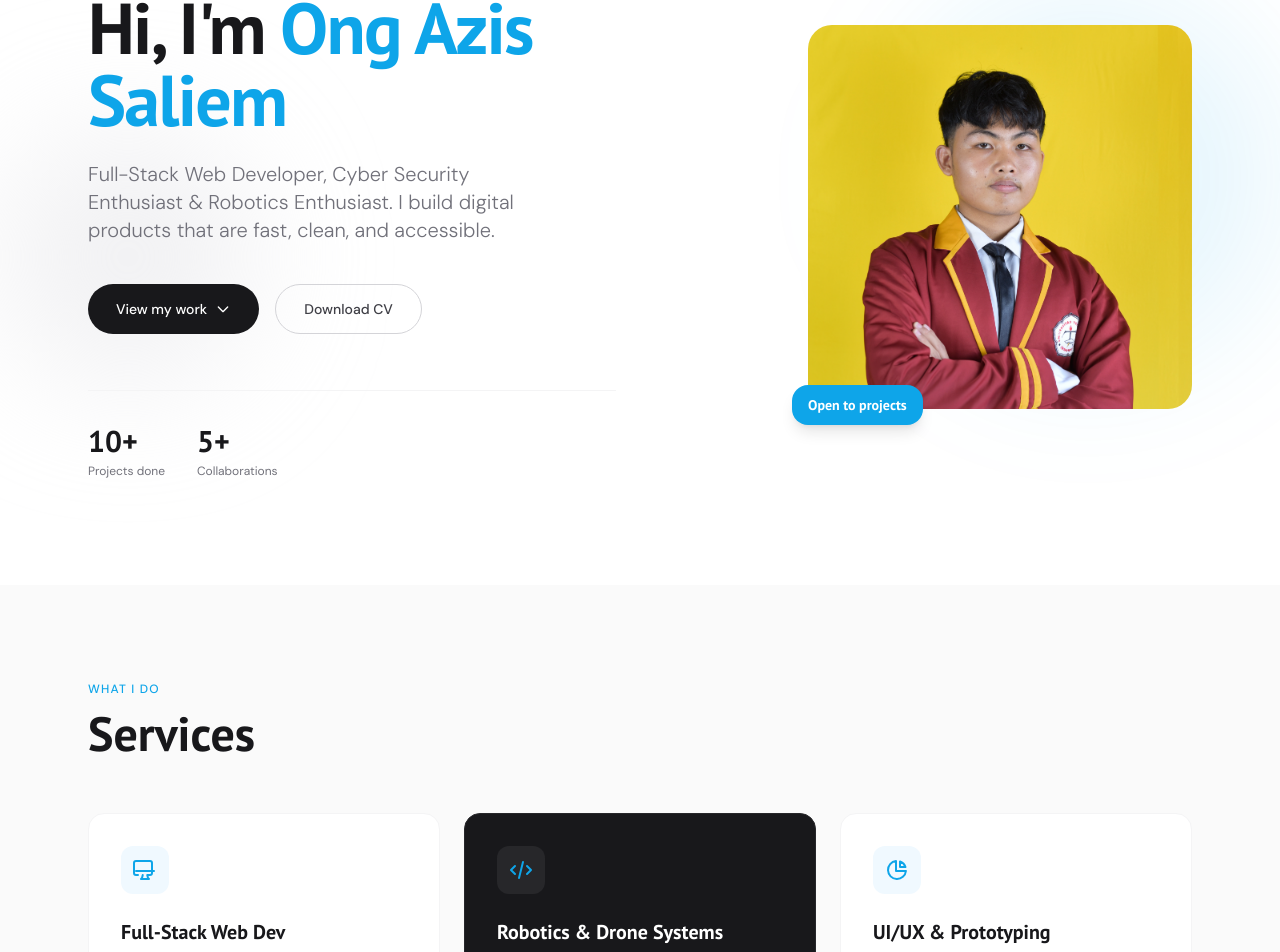
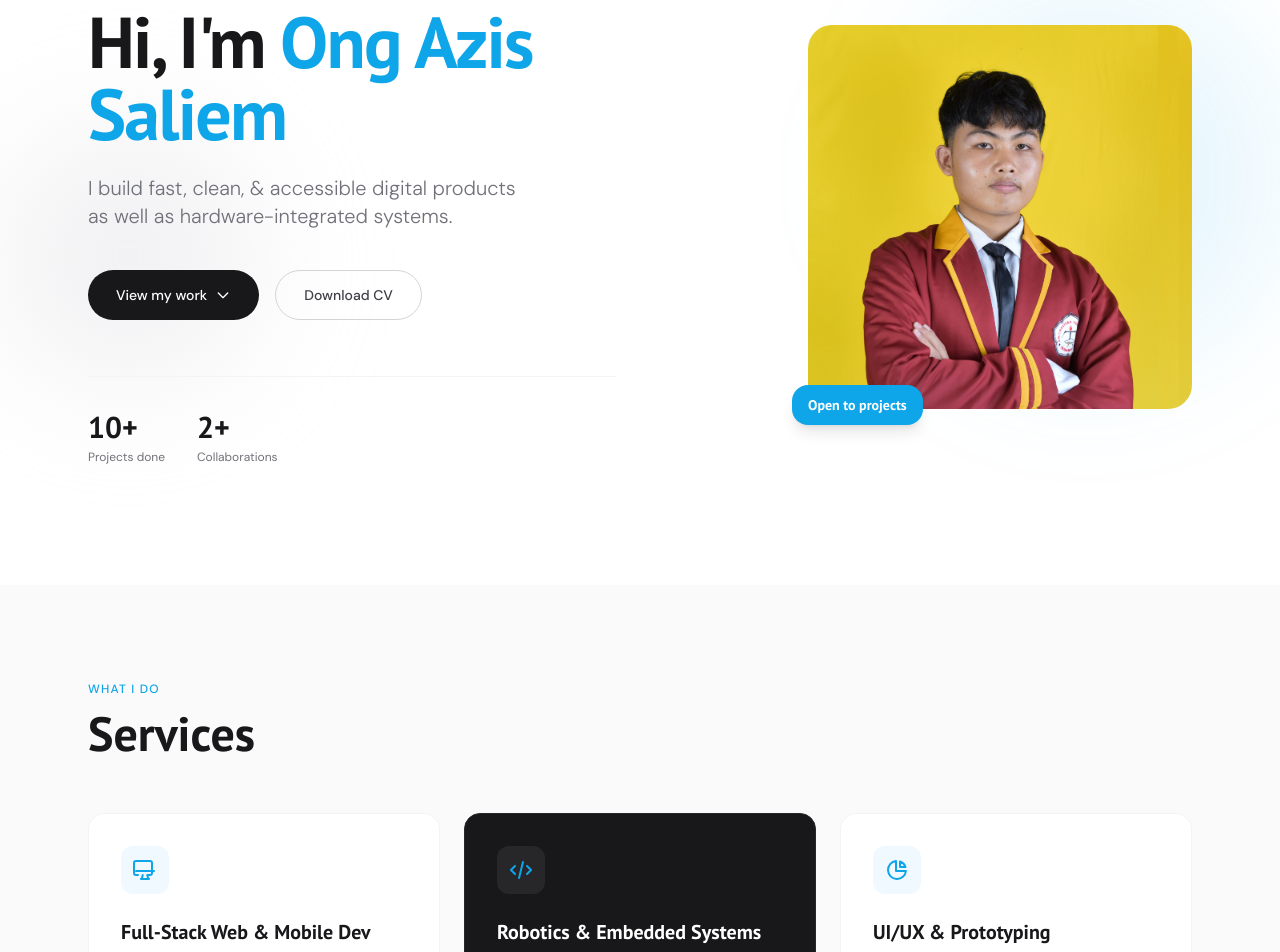
Before and after one commit to OngCapybara/Ong-Capybara, a React (Vite) app: page / in a window 1280 px wide. Shown: the part 215-1167 px from the top of the page. Built offline with nearby package versions, Linux system fonts and the light colour scheme.

Commit message:
ngedit hero ama service

```diff
--- a/src/components/Hero.jsx
+++ b/src/components/Hero.jsx
@@ -14,7 +14,7 @@ export default function Hero() {
               Hi, I'm <span className="text-sky-500">Ong Azis Saliem</span>
             </h1>
             <p className="text-lg md:text-xl text-zinc-500 dark:text-zinc-400 font-light leading-relaxed max-w-md mb-10">
-              Full-Stack Web Developer, Cyber Security Enthusiast &amp; Robotics Enthusiast. I build digital products that are fast, clean, and accessible.
+              I build fast, clean, &amp; accessible digital products as well as hardware-integrated systems.
             </p>
             <div className="flex flex-wrap gap-4">
               <a href="#Project" className="shimmer inline-flex items-center gap-2 bg-zinc-900 dark:bg-white text-white dark:text-zinc-900 font-medium px-7 py-3.5 rounded-full hover:bg-zinc-700 dark:hover:bg-zinc-200 transition-colors text-sm">
@@ -29,7 +29,7 @@ export default function Hero() {
             </div>
             <div className="flex gap-8 mt-14 pt-8 border-t border-zinc-100 dark:border-zinc-900">
               <div><p className="font-display font-bold text-3xl text-zinc-900 dark:text-white">10+</p><p className="text-xs text-zinc-500 dark:text-zinc-400 mt-1">Projects done</p></div>
-              <div><p className="font-display font-bold text-3xl text-zinc-900 dark:text-white">5+</p><p className="text-xs text-zinc-500 dark:text-zinc-400 mt-1">Collaborations</p></div>
+              <div><p className="font-display font-bold text-3xl text-zinc-900 dark:text-white">2+</p><p className="text-xs text-zinc-500 dark:text-zinc-400 mt-1">Collaborations</p></div>
             </div>
           </div>
 
--- a/src/components/Services.jsx
+++ b/src/components/Services.jsx
@@ -20,7 +20,7 @@ export default function Services() {
                 <path strokeLinecap="round" strokeLinejoin="round" strokeWidth="2" d="M9.75 17L9 20l-1 1h8l-1-1-.75-3M3 13h18M5 17H3a2 2 0 01-2-2V5a2 2 0 012-2h14a2 2 0 012 2v10a2 2 0 01-2 2h-2"/>
               </svg>
             </div>
-            <h3 className="font-display font-bold text-xl text-zinc-900 dark:text-white mb-3">Full-Stack Web Dev</h3>
+            <h3 className="font-display font-bold text-xl text-zinc-900 dark:text-white mb-3">Full-Stack Web &amp; Mobile Dev</h3>
             <p className="text-sm text-zinc-500 dark:text-zinc-400 leading-relaxed">
               Building responsive, adaptive, and fast web applications. Seamless integration between database management systems, reliable backend performance, and modern frontend interfaces.
             </p>
@@ -34,7 +34,7 @@ export default function Services() {
                 <path strokeLinecap="round" strokeLinejoin="round" strokeWidth="2" d="M10 20l4-16m4 4l4 4-4 4M6 16l-4-4 4-4"/>
               </svg>
             </div>
-            <h3 className="font-display font-bold text-xl text-white mb-3">Robotics &amp; Drone Systems</h3>
+            <h3 className="font-display font-bold text-xl text-white mb-3">Robotics &amp; Embedded Systems</h3>
             <p className="text-sm text-zinc-400 leading-relaxed">
               Development of prototypes for simple mechanical and robotic systems based on microcontrollers. Possesses specialized expertise in assembly, control system configuration, and the operation of unmanned aerial vehicles (UAV).
             </p>
```
